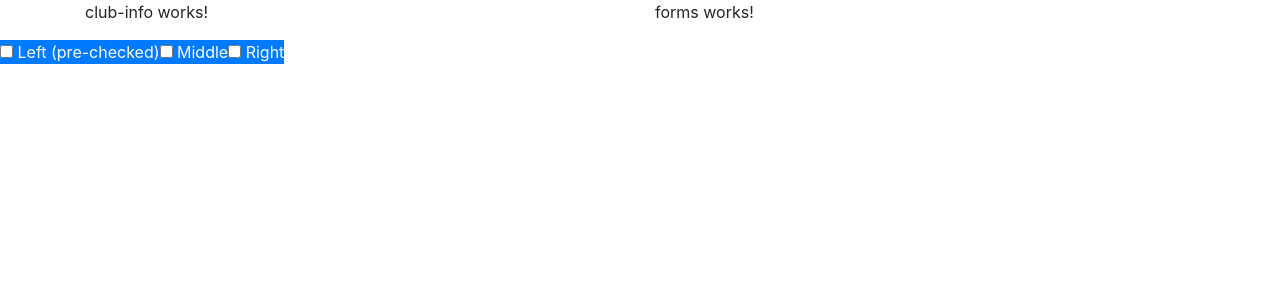
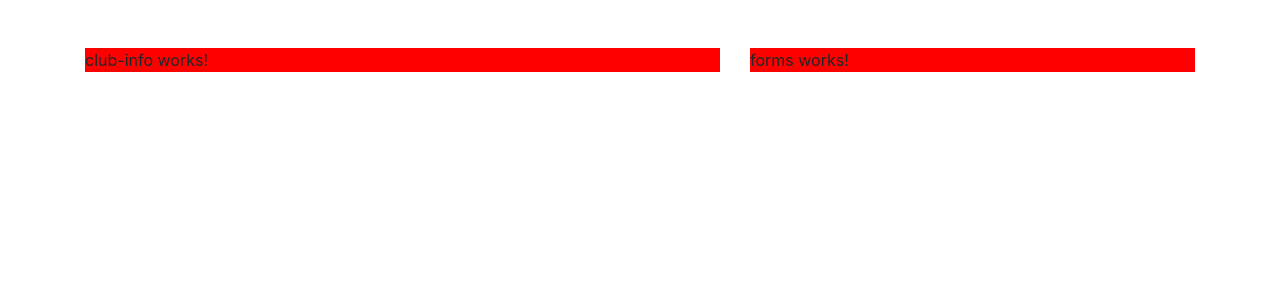
Before and after one commit to buhama/angular-funding-app, an Angular app: page / in a window 1280 px wide. Shown: the top 300 px of the page. Built offline with nearby package versions, Linux system fonts and the light colour scheme.

Commit message:
created the two column layout

```diff
--- a/src/app/app.component.html
+++ b/src/app/app.component.html
@@ -1,21 +1,10 @@
-<div class="container">
+<div class="container mt-5">
   <div class="row">
-    <div class="col">
+    <div class="col-7">
       <app-club-info></app-club-info>
     </div>
-    <div class="col">
+    <div class="col-5">
       <app-forms></app-forms>
     </div>
   </div>
 </div>
-<div class="btn-group btn-group-toggle">
-  <label class="btn-primary" ngbButtonLabel>
-    <input type="checkbox" ngbButton> Left (pre-checked)
-  </label>
-  <label class="btn-primary" ngbButtonLabel>
-    <input type="checkbox" ngbButton > Middle
-  </label>
-  <label class="btn-primary" ngbButtonLabel>
-    <input type="checkbox" ngbButton> Right
-  </label>
-</div>
--- a/src/app/components/forms/forms/forms.component.html
+++ b/src/app/components/forms/forms/forms.component.html
@@ -1 +1 @@
-<p>forms works!</p>
+<p style='background-color: red;'>forms works!</p>
--- a/src/app/components/info/club-info/club-info.component.html
+++ b/src/app/components/info/club-info/club-info.component.html
@@ -1 +1 @@
-<p>club-info works!</p>
+<p style='background-color:red'>club-info works!</p>
```
